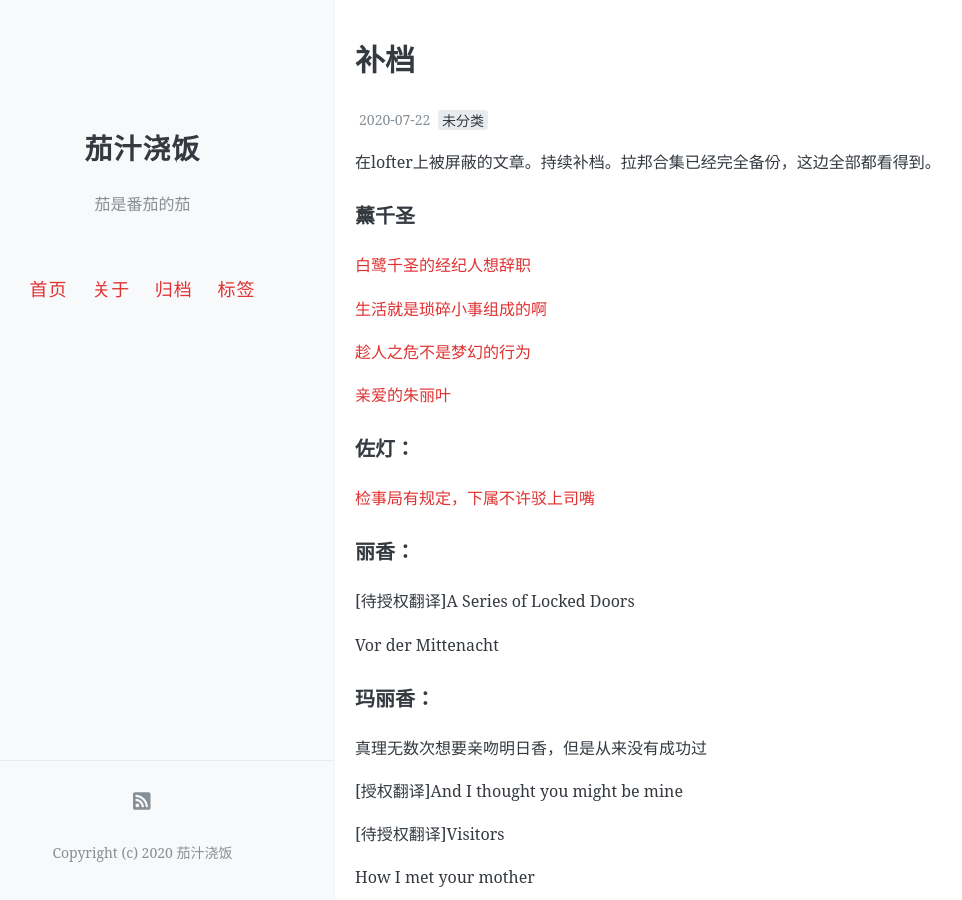
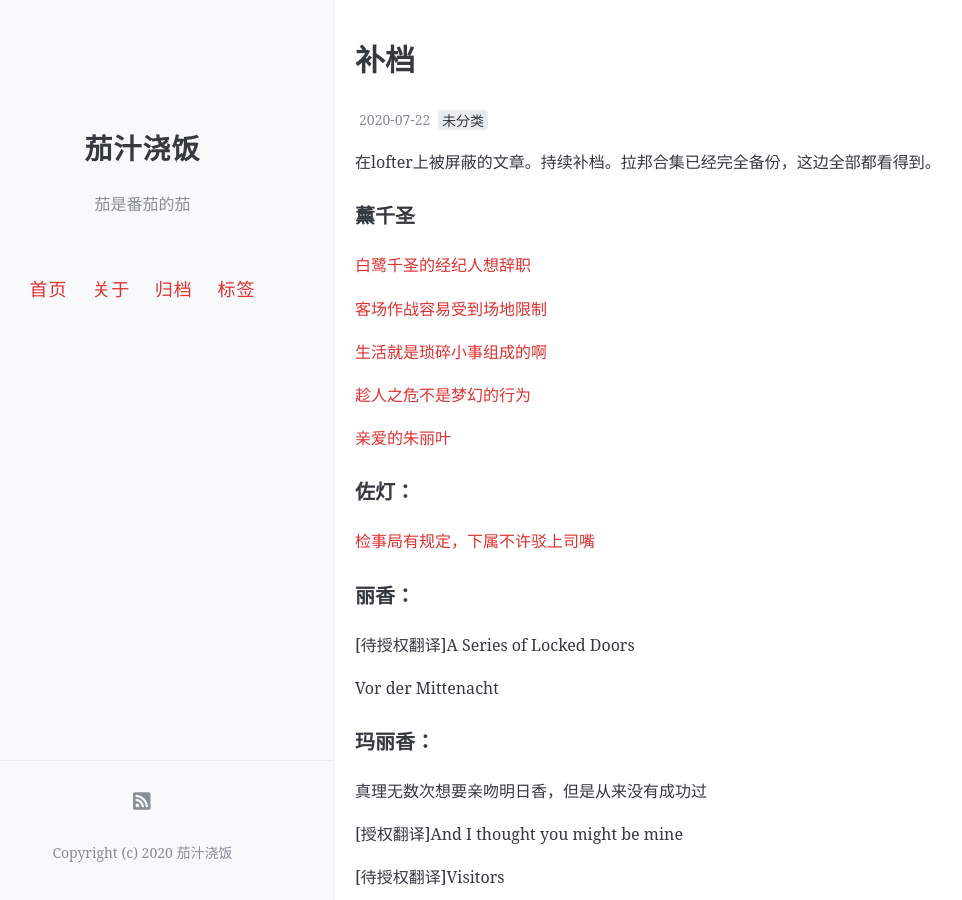
Before and after one commit to onemorebluemoon/ketchup, a Jekyll site: the page built from _posts/2020-07-22-Addendum.md, in a window 1280 px wide and 900 px high. Shown: the whole window, without its empty margins (49-1011 px from the left). Built offline with Jekyll 4.4.1, drawn with Linux system fonts in a browser that asks for light colours; comment, search, counter and statistics services are not loaded.

Commit message:
Update 2020-07-22-Addendum.md

```diff
--- a/_posts/2020-07-22-Addendum.md
+++ b/_posts/2020-07-22-Addendum.md
@@ -14,6 +14,8 @@ pinned: true
 ### 薰千圣
 
 [白鹭千圣的经纪人想辞职](https://onemorebluemoon.github.io/Ketchup/kocs2/)
+
+[客场作战容易受到场地限制](https://onemorebluemoon.github.io/Ketchup/kocs6/)
 
 [生活就是琐碎小事组成的啊](https://onemorebluemoon.github.io/Ketchup/kocs9/)
 
```
